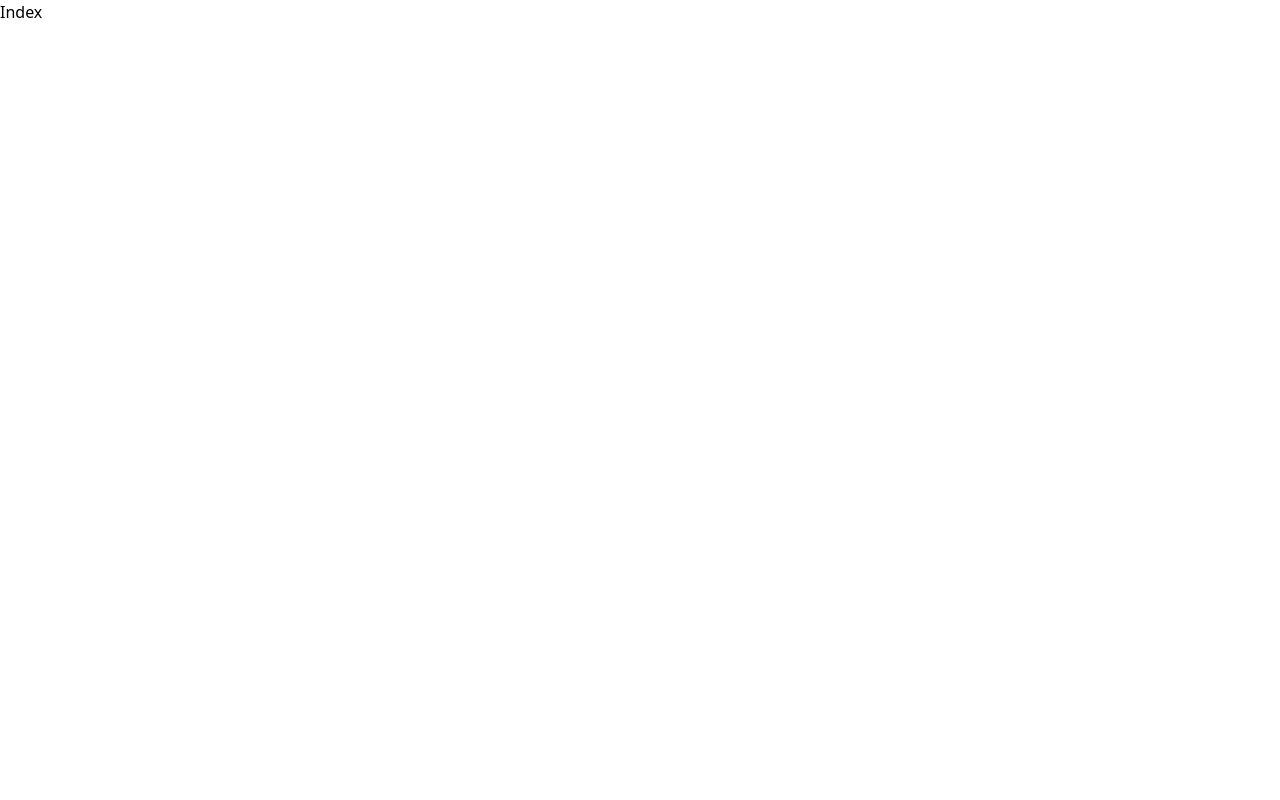
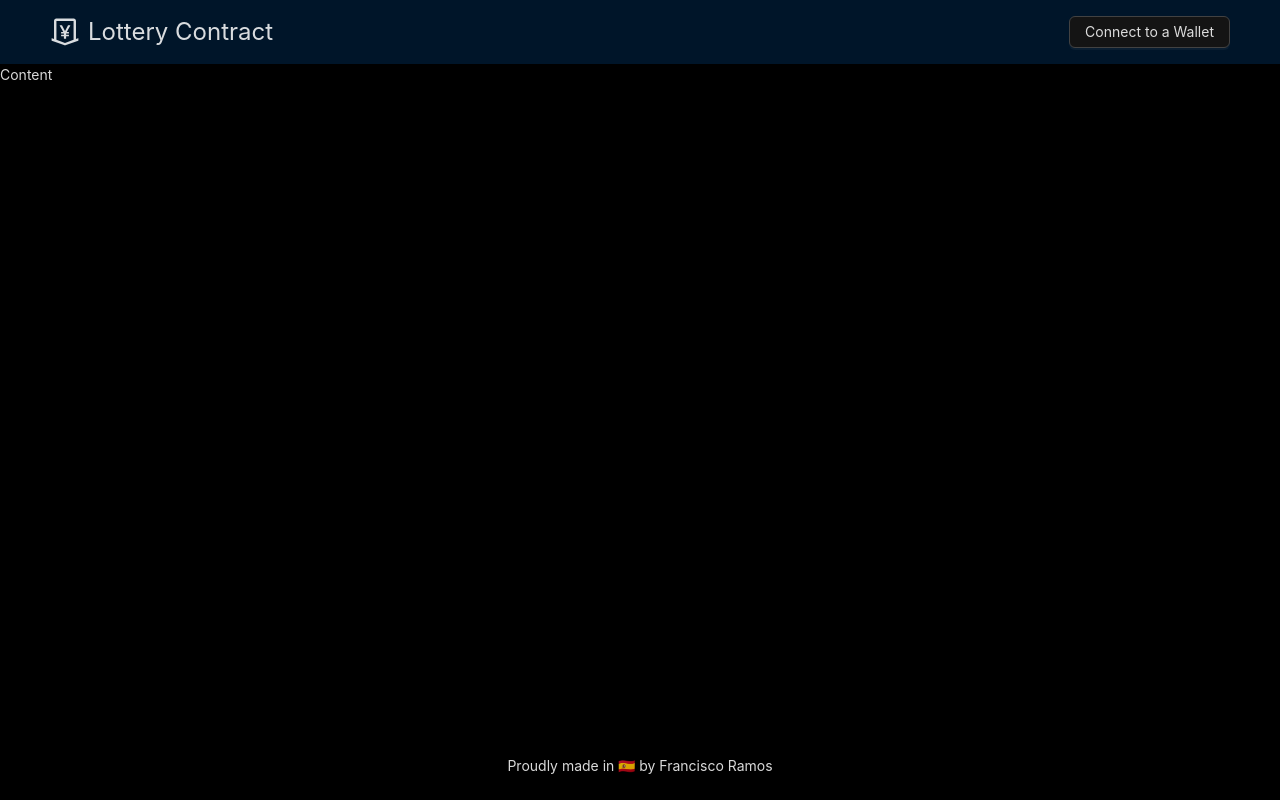
Before and after one commit to jscriptcoder/lottery-contract, a Next.js app: page / in a window 1280 px wide. Built offline with nearby package versions, Linux system fonts and the light colour scheme.

Commit message:
Added antd and basic layout

```diff
--- /dev/null
+++ b/components/Content/Content.tsx
@@ -0,0 +1,5 @@
+import { Layout } from 'antd'
+
+export default function Content() {
+  return <Layout.Content>Content</Layout.Content>
+}
--- /dev/null
+++ b/components/Content/index.ts
@@ -0,0 +1 @@
+export { default } from './Content'
--- /dev/null
+++ b/components/Footer/Footer.tsx
@@ -0,0 +1,12 @@
+import { Layout } from 'antd'
+
+export default function Footer() {
+  return (
+    <Layout.Footer className="text-center">
+      Proudly made in 🇪🇸 by{' '}
+      <a href="https://www.linkedin.com/in/jscriptcoder" target="_blank">
+        Francisco Ramos
+      </a>
+    </Layout.Footer>
+  )
+}
--- /dev/null
+++ b/components/Footer/index.ts
@@ -0,0 +1 @@
+export { default } from './Footer'
--- /dev/null
+++ b/components/Header/Header.tsx
@@ -0,0 +1,14 @@
+import { MoneyCollectOutlined } from '@ant-design/icons'
+import { Layout, Button } from 'antd'
+
+export default function Header() {
+  return (
+    <Layout.Header className="flex justify-between items-center">
+      <div className="space-x-2 flex items-center">
+        <MoneyCollectOutlined className="text-3xl" />
+        <span className="text-2xl">Lottery Contract</span>
+      </div>
+      <Button>Connect to a Wallet</Button>
+    </Layout.Header>
+  )
+}
--- /dev/null
+++ b/components/Header/index.ts
@@ -0,0 +1 @@
+export { default } from './Header'
--- a/package.json
+++ b/package.json
@@ -13,9 +13,11 @@
     "test": "truffle test"
   },
   "dependencies": {
+    "@ant-design/icons": "^4.8.0",
     "@next/font": "13.1.1",
     "@openzeppelin/contracts": "^4.8.0",
     "@truffle/hdwallet-provider": "^2.1.4",
+    "antd": "^5.1.2",
     "next": "13.1.1",
     "react": "18.2.0",
     "react-dom": "18.2.0"
--- a/pages/index.tsx
+++ b/pages/index.tsx
@@ -1,3 +1,22 @@
+import { Layout, ConfigProvider, theme } from 'antd'
+import Header from '../components/Header'
+import Footer from '../components/Footer'
+import Content from '../components/Content'
+
+const { darkAlgorithm } = theme
+
 export default function Index() {
-  return <div>Index</div>
+  return (
+    <ConfigProvider
+      theme={{
+        algorithm: darkAlgorithm,
+      }}
+    >
+      <Layout className="h-full">
+        <Header />
+        <Content />
+        <Footer />
+      </Layout>
+    </ConfigProvider>
+  )
 }
--- a/tsconfig.json
+++ b/tsconfig.json
@@ -11,7 +11,7 @@
     "module": "esnext",
     "moduleResolution": "node",
     "resolveJsonModule": true,
-    "isolatedModules": false,
+    "isolatedModules": true,
     "jsx": "preserve",
     "incremental": true,
     "types": ["@types/node", "@types/chai", "@types/mocha"],
```
Also changed, not shown: 1 other file (tests, documents, lock files or other folders).
